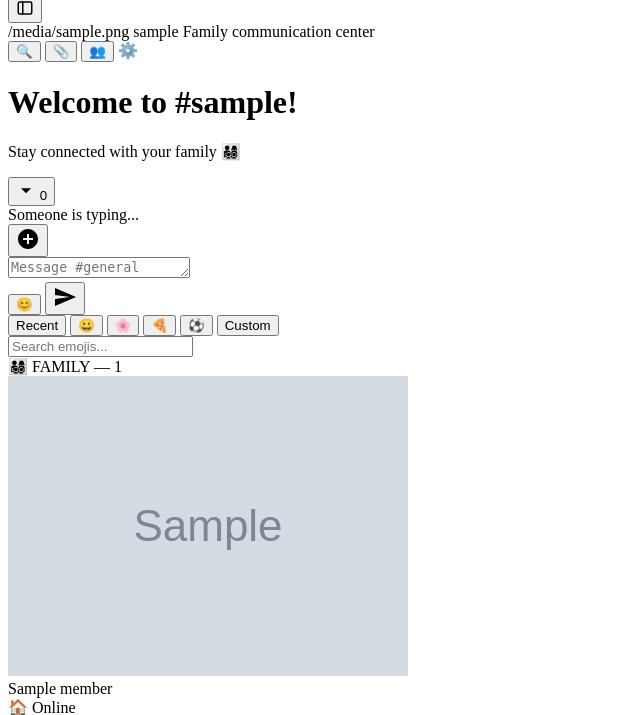
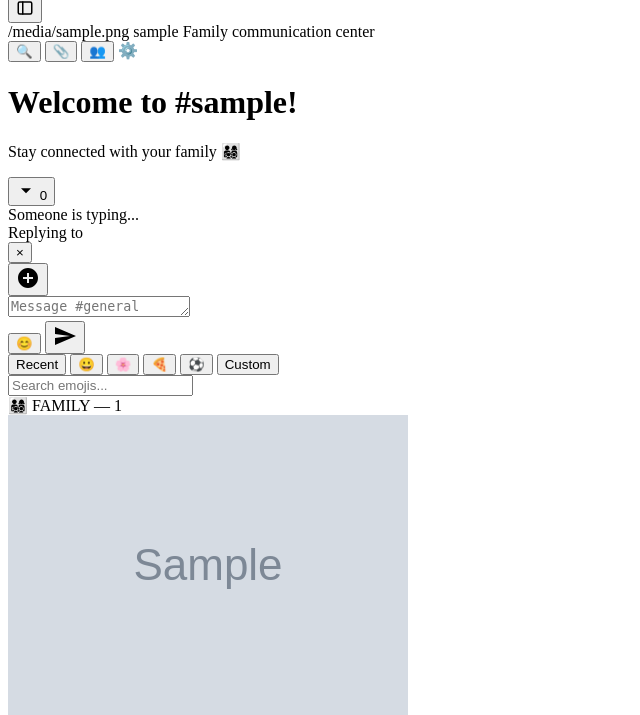
Before and after one commit to Arbitrary8481/family-chat, a Flask app: template family-chat/app/templates/index.html in a window 1280 px wide. Shown: the part 143-858 px from the top of the page, without its empty margins (0-640 px from the left). Run offline with Flask 3, Linux system fonts and the light colour scheme; the template is opened without the code that fills it: most values are stand-ins (such as "Sample title", 1, 10 or a date in 2020); grey boxes marked "Sample" are stand-in pictures; parts of the project's set-up code (start-up, migrations or seed data) failed here and were passed over.

Commit message:
Adding reply feature

```diff
--- a/family-chat/app/server.py
+++ b/family-chat/app/server.py
@@ -242,6 +242,24 @@ def init_db():
     if 'sender_id' not in [col[1] for col in c.fetchall()]:
         c.execute('ALTER TABLE messages ADD COLUMN sender_id TEXT')
 
+    # Reply context — a snapshot (sender + a short summary) taken at
+    # send time via summarize_message_for_notification(), not a live
+    # join against the original message. That means a reply's quote
+    # keeps showing correctly even if the original message is later
+    # deleted, or falls outside the most recent 100 messages a channel
+    # loads — see save_message() for where the snapshot actually gets
+    # built. reply_to_id itself is kept alongside it purely so the
+    # client can try to scroll to and highlight the original if it's
+    # still on-screen; nothing server-side depends on it still existing.
+    c.execute("PRAGMA table_info(messages)")
+    existing_cols = [col[1] for col in c.fetchall()]
+    if 'reply_to_id' not in existing_cols:
+        c.execute('ALTER TABLE messages ADD COLUMN reply_to_id INTEGER')
+    if 'reply_to_sender' not in existing_cols:
+        c.execute('ALTER TABLE messages ADD COLUMN reply_to_sender TEXT')
+    if 'reply_to_summary' not in existing_cols:
+        c.execute('ALTER TABLE messages ADD COLUMN reply_to_summary TEXT')
+
     # Display name aliases, keyed by the stable Home Assistant user ID (not
     # by name, since names can change). Looked up at read time so renaming
     # someone updates every message they've ever sent, not just future
@@ -871,16 +889,46 @@ def get_messages(limit=100, channel='general'):
 
 def save_message(sender, content, channel='general', msg_type='text',
                  file_url=None, file_name=None, file_size=None, mime_type=None,
-                 sender_id=None):
-    conn = sqlite3.connect('/data/chat.db')
-    c = conn.cursor()
+                 sender_id=None, reply_to_id=None):
+    conn = sqlite3.connect('/data/chat.db')
+    c = conn.cursor()
+
+    # A snapshot, not a live reference — taken once here at send time
+    # so the reply keeps showing correctly even if the original message
+    # is later deleted or falls outside the most recent 100 a channel
+    # loads. Reusing summarize_message_for_notification() rather than a
+    # separate truncation/type-summary implementation — it already
+    # handles every message type correctly (plain text, GIFs, images,
+    # files, calendar events), and this needs exactly the same thing a
+    # notification body does: a short, honest description of whatever
+    # that message actually was.
+    reply_to_sender = None
+    reply_to_summary = None
+    if reply_to_id is not None:
+        c.execute('SELECT sender, content, message_type, file_name FROM messages WHERE id = ? AND channel = ?',
+                   (reply_to_id, channel))
+        original = c.fetchone()
+        if original:
+            orig_sender, orig_content, orig_type, orig_file_name = original
+            reply_to_sender = orig_sender
+            reply_to_summary = summarize_message_for_notification(
+                orig_content, orig_type, {'filename': orig_file_name} if orig_file_name else None)
+        else:
+            # Original doesn't exist (bad id) or isn't in this channel —
+            # rather than rejecting the whole send over a reply
+            # reference that's already gone stale, it just posts as a
+            # normal message instead of blocking on it.
+            reply_to_id = None
+
     timestamp = datetime.now().isoformat()
     c.execute('''INSERT INTO messages
                  (sender, content, timestamp, channel, message_type,
-                  file_url, file_name, file_size, mime_type, sender_id)
-                 VALUES (?, ?, ?, ?, ?, ?, ?, ?, ?, ?)''',
+                  file_url, file_name, file_size, mime_type, sender_id,
+                  reply_to_id, reply_to_sender, reply_to_summary)
+                 VALUES (?, ?, ?, ?, ?, ?, ?, ?, ?, ?, ?, ?, ?)''',
               (sender, content, timestamp, channel, msg_type,
-               file_url, file_name, file_size, mime_type, sender_id))
+               file_url, file_name, file_size, mime_type, sender_id,
+               reply_to_id, reply_to_sender, reply_to_summary))
     msg_id = c.lastrowid
     conn.commit()
     conn.close()
@@ -2412,6 +2460,7 @@ def handle_message(data):
     channel = data.get('channel', 'general')
     msg_type = data.get('type', 'text')
     file_info = data.get('file', None)
+    reply_to_id = data.get('reply_to_id')
 
     if not sender:
         logger.warning('send_message from a request with no resolvable HA identity (sender_id=%s)', sender_id)
@@ -2437,8 +2486,18 @@ def handle_message(data):
 
     msg_id = save_message(sender, content, channel, msg_type,
                          file_url, file_name, file_size, mime_type,
-                         sender_id=sender_id)
+                         sender_id=sender_id, reply_to_id=reply_to_id)
     record_unread_mentions(channel, msg_id, content, msg_type, sender_id)
+
+    # Read back the reply snapshot save_message() just built (if any)
+    # rather than duplicating that lookup/summarization logic here —
+    # this is the one message the sender's own client hasn't already
+    # seen rendered locally, so the broadcast has to carry it.
+    conn = sqlite3.connect('/data/chat.db')
+    c = conn.cursor()
+    c.execute('SELECT reply_to_id, reply_to_sender, reply_to_summary FROM messages WHERE id = ?', (msg_id,))
+    saved_reply_to_id, saved_reply_to_sender, saved_reply_to_summary = c.fetchone()
+    conn.close()
 
     emit('new_message', {
         'id': msg_id,
@@ -2450,7 +2509,10 @@ def handle_message(data):
         'channel': channel,
         'type': msg_type,
         'file': file_info,
-        'reactions': {}
+        'reactions': {},
+        'reply_to_id': saved_reply_to_id,
+        'reply_to_sender': saved_reply_to_sender,
+        'reply_to_summary': saved_reply_to_summary,
     }, room=channel)
 
     # In-app delivery above has already happened — this reaches people
--- a/family-chat/app/static/script.js
+++ b/family-chat/app/static/script.js
@@ -431,6 +431,58 @@ function autoResizeMessageInput(input) {
     input.style.height = input.scrollHeight + 'px';
 }
 
+// null when no reply is active, otherwise { id, sender, summary } —
+// read by sendMessage() to attach reply_to_id to the outgoing socket
+// payload, and cleared once that send actually goes out.
+let replyContext = null;
+
+function startReply(id) {
+    const msgDiv = document.querySelector(`.message[data-id="${id}"]`);
+    if (!msgDiv) return;
+    replyContext = { id: Number(id), sender: msgDiv.dataset.sender, summary: msgDiv.dataset.replySummary };
+    renderReplyPreview();
+    const input = document.getElementById('messageInput');
+    if (input) input.focus();
+}
+
+function cancelReply() {
+    replyContext = null;
+    renderReplyPreview();
+}
+
+function renderReplyPreview() {
+    const bar = document.getElementById('replyPreviewBar');
+    const senderEl = document.getElementById('replyPreviewSender');
+    const textEl = document.getElementById('replyPreviewText');
+    if (!bar || !senderEl || !textEl) return;
+    if (!replyContext) {
+        bar.classList.add('hidden');
+        return;
+    }
+    senderEl.textContent = replyContext.sender;
+    textEl.textContent = replyContext.summary;
+    bar.classList.remove('hidden');
+}
+
+// Clicking a reply's quoted preview jumps to the original if it's
+// currently loaded on-screen — delegated (rather than an inline
+// onclick on every quote block) for the same reason .reaction pills
+// already are: quote blocks come and go with every message rendered,
+// a single document-level listener doesn't need re-attaching each time.
+document.addEventListener('click', (e) => {
+    const quote = e.target.closest('.message-reply-quote');
+    if (!quote) return;
+    const targetId = quote.dataset.jumpTo;
+    const targetEl = document.querySelector(`.message[data-id="${targetId}"]`);
+    // Not currently loaded (older than the most recent 100 in this
+    // channel, or simply scrolled out and never rendered) — nothing
+    // to scroll to, so this is a silent no-op rather than an error.
+    if (!targetEl) return;
+    targetEl.scrollIntoView({ behavior: 'smooth', block: 'center' });
+    targetEl.classList.add('highlight-flash');
+    setTimeout(() => targetEl.classList.remove('highlight-flash'), 2000);
+});
+
 // null when no @mention is actively being typed, otherwise
 // { triggerStart, matches, selectedIndex } — triggerStart is the index
 // of the '@' itself, so the whole "@partial" can be sliced out and
@@ -576,6 +628,13 @@ function sendMessage(content) {
         closeFileModal();
     }
 
+    // Covers both the plain-text and the file/caption send paths, since
+    // both funnel through here — a reply can carry an attachment too.
+    if (replyContext) {
+        msgData.reply_to_id = replyContext.id;
+        cancelReply();
+    }
+
     socket.emit('send_message', msgData);
 }
 
@@ -596,6 +655,13 @@ function addMessage(data) {
     const messageDiv = document.createElement('div');
     messageDiv.className = 'message';
     messageDiv.dataset.id = data.id;
+    // Stashed here (rather than recomputed later) so startReply() can
+    // read them straight off the DOM when this message gets replied to
+    // — avoids needing a second, separate lookup path against the
+    // original data for every message ever rendered, most of which
+    // will never actually be replied to.
+    messageDiv.dataset.sender = data.sender || '';
+    messageDiv.dataset.replySummary = summarizeMessageForReply(data, msgType);
 
     const time = new Date(data.timestamp).toLocaleTimeString([], {
         hour: '2-digit',
@@ -605,6 +671,20 @@ function addMessage(data) {
     let contentHtml = msgType === 'calendar_event'
         ? buildCalendarEventHtml(data.content)
         : `<div class="message-text">${renderMessageText(data.content)}</div>`;
+
+    // A reply's quote sits above its own content — built from the
+    // snapshot save_message() took server-side at send time (see
+    // reply_to_sender/reply_to_summary), not a live lookup against the
+    // original message, so it keeps showing correctly even if that
+    // original was since deleted or isn't currently loaded.
+    // data-jump-to is handled by a single delegated listener further
+    // down, which just no-ops if the original isn't on-screen to jump to.
+    const replyQuoteHtml = data.reply_to_id ? `
+        <div class="message-reply-quote" data-jump-to="${data.reply_to_id}">
+            <span class="reply-quote-sender">${escapeHtml(data.reply_to_sender || 'Someone')}</span>
+            <span class="reply-quote-text">${escapeHtml(data.reply_to_summary || '')}</span>
+        </div>
+    ` : '';
 
     if (data.file || data.file_url) {
         const rawFileName = data.file?.filename || data.file_name || '';
@@ -664,10 +744,12 @@ function addMessage(data) {
                 <span class="message-author">${escapeHtml(data.sender)}</span>
                 <span class="message-timestamp">${time}</span>
             </div>
+            ${replyQuoteHtml}
             ${contentHtml}
             ${reactionsHtml}
         </div>
         <div class="message-actions">
+            <button class="action-btn" onclick="startReply(${data.id})" title="Reply">↩️</button>
             <button class="action-btn" onclick="openReactionPicker(${data.id}, this)" title="Add reaction">😊</button>
             ${deleteBtnHtml}
         </div>
@@ -1224,6 +1306,12 @@ function switchChannel(slug, onLoaded) {
     });
     currentChannel = slug;
     try { localStorage.setItem('lastChannel', currentChannel); } catch (e) {}
+    // A reply is tied to a message in the channel you were just in —
+    // switching wipes that channel's messages from the DOM entirely, so
+    // the original wouldn't even be visible anymore. Left active, the
+    // preview bar would keep showing a stale "Replying to..." for a
+    // message the person can no longer even see.
+    cancelReply();
     markChannelRead(slug);
     // Marking the newly-active channel read only ever handles that one
     // channel — this is what actually picks up a mention (or general
@@ -1715,6 +1803,39 @@ function formatEventWhen(event) {
         }
     }
     return when;
+}
+
+// The client-side counterpart to summarize_message_for_notification()
+// server-side — kept as its own function rather than shared, since
+// this one runs for every message as it's rendered (any message might
+// later get replied to), while the server-side version only runs once,
+// at reply-send time. Deliberately mirrors the same logic/thresholds
+// so a reply's preview reads the same whether it was just typed or
+// loaded from history.
+function summarizeMessageForReply(data, msgType) {
+    if (msgType === 'calendar_event') {
+        let event;
+        try {
+            event = JSON.parse(data.content);
+        } catch (e) {
+            return 'Added a calendar event';
+        }
+        const when = formatEventWhen(event);
+        const title = event.title || 'Untitled event';
+        return when ? `📅 ${title} — ${when}` : `📅 ${title}`;
+    }
+    const content = (data.content || '').trim();
+    if (content) {
+        return content.length <= 200 ? content : content.slice(0, 197) + '…';
+    }
+    if (msgType === 'gif') return 'Sent a GIF';
+    if (msgType === 'image') return 'Sent a photo';
+    if (msgType === 'video') return 'Sent a video';
+    if (msgType === 'file') {
+        const name = data.file?.filename || data.file_name;
+        return name ? `Shared ${name}` : 'Shared a file';
+    }
+    return 'Sent a message';
 }
 
 // Details modal shared by both places a calendar event can be clicked
--- a/family-chat/app/static/style.css
+++ b/family-chat/app/static/style.css
@@ -643,6 +643,91 @@ body {
 .input-container {
     padding: 0 16px 24px;
     position: relative;
+}
+
+.reply-preview-bar {
+    display: flex;
+    align-items: center;
+    justify-content: space-between;
+    gap: 12px;
+    background: var(--bg-secondary);
+    border-left: 3px solid var(--bg-accent);
+    border-radius: 8px;
+    padding: 8px 12px;
+    margin-bottom: 6px;
+    font-size: 13px;
+}
+
+.reply-preview-content {
+    display: flex;
+    flex-direction: column;
+    gap: 2px;
+    min-width: 0;
+    overflow: hidden;
+}
+
+.reply-preview-label {
+    color: var(--text-muted);
+    font-size: 12px;
+}
+
+.reply-preview-label #replyPreviewSender {
+    color: var(--text-normal);
+    font-weight: 600;
+}
+
+.reply-preview-text {
+    color: var(--text-muted);
+    white-space: nowrap;
+    overflow: hidden;
+    text-overflow: ellipsis;
+    display: block;
+}
+
+.reply-preview-cancel {
+    background: transparent;
+    border: none;
+    color: var(--text-muted);
+    cursor: pointer;
+    font-size: 18px;
+    padding: 4px;
+    flex-shrink: 0;
+    line-height: 1;
+}
+
+.reply-preview-cancel:hover {
+    color: var(--interactive-hover);
+}
+
+.message-reply-quote {
+    display: flex;
+    align-items: baseline;
+    gap: 6px;
+    font-size: 13px;
+    color: var(--text-muted);
+    margin-bottom: 4px;
+    padding-left: 10px;
+    border-left: 2px solid var(--text-muted);
+    cursor: pointer;
+    max-width: 480px;
+    overflow: hidden;
+}
+
+.message-reply-quote:hover {
+    color: var(--text-normal);
+    border-left-color: var(--bg-accent);
+}
+
+.reply-quote-sender {
+    font-weight: 600;
+    color: var(--text-normal);
+    flex-shrink: 0;
+}
+
+.reply-quote-text {
+    white-space: nowrap;
+    overflow: hidden;
+    text-overflow: ellipsis;
 }
 
 .input-wrapper {
--- a/family-chat/app/templates/index.html
+++ b/family-chat/app/templates/index.html
@@ -115,6 +115,13 @@
             </div>
 
             <div class="input-container">
+                <div class="reply-preview-bar hidden" id="replyPreviewBar">
+                    <div class="reply-preview-content">
+                        <span class="reply-preview-label">Replying to <span id="replyPreviewSender"></span></span>
+                        <span class="reply-preview-text" id="replyPreviewText"></span>
+                    </div>
+                    <button class="reply-preview-cancel" onclick="cancelReply()" title="Cancel reply">×</button>
+                </div>
                 <div class="input-wrapper">
                     <button class="attach-btn" onclick="document.getElementById('fileInput').click()" title="Upload file">
                         <svg width="24" height="24" viewBox="0 0 24 24" fill="currentColor">
--- a/family-chat/config.yaml
+++ b/family-chat/config.yaml
@@ -1,5 +1,5 @@
 name: "Family Chat"
-version: "2.33.0"
+version: "2.34.0"
 slug: "family_chat"
 description: "Private Discord-like chat for your family with file sharing and emojis"
 icon: "icon.png"
```
Also changed, not shown: README.md, family-chat/CHANGELOG.md.
